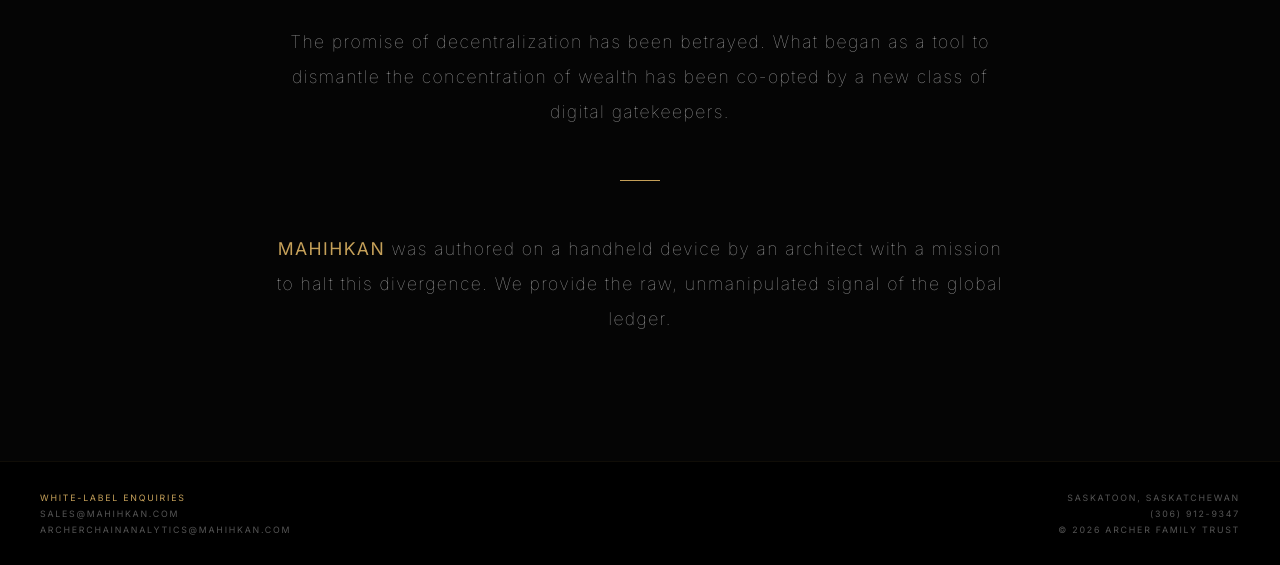
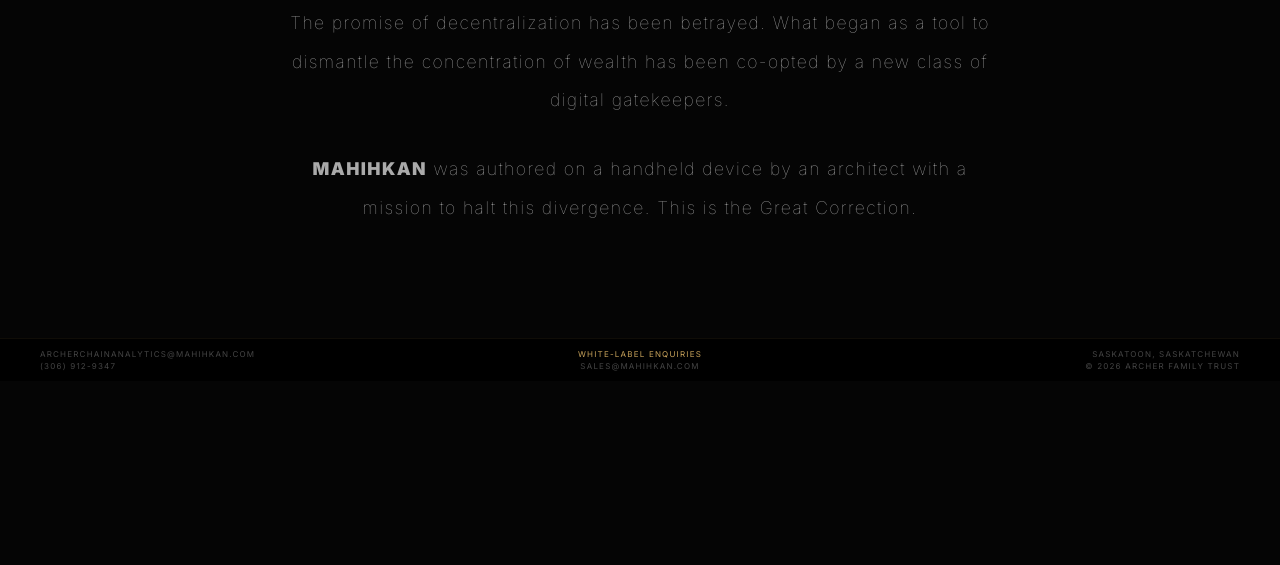
Before and after one commit to archerchainanalytics-ai/mahihkan.com-files, a plain HTML site: page index.html in a window 1280 px wide. Shown: the part 545-1110 px from the top of the page. After the commit the page ends 926 px from the top, so only its background shows below. Drawn offline with nearby package versions, Linux system fonts and the light colour scheme.

Commit message:
Refactor HTML comments and adjust styles

```diff
--- a/index.html
+++ b/index.html
@@ -27,16 +27,16 @@
             min-height: 100vh;
         }
 
-        /* 1. WIDENED CORPORATE REGISTRY (Edge-to-Edge) */
+        /* 1. CORPORATE REGISTRY HEADER (Edge-to-Edge) */
         #corporate-registry {
             position: fixed;
             top: 0;
             width: 100%;
             height: 48px;
             display: flex;
-            justify-content: space-between; /* Pins items to the far left and right */
+            justify-content: space-between;
             align-items: center;
-            padding: 0 40px; /* Adjust this to hit your "walls" perfectly */
+            padding: 0 40px;
             font-size: 0.55rem;
             letter-spacing: 0.3em;
             color: #444;
@@ -47,7 +47,7 @@
 
         .corp-name { color: var(--platinum-gold); font-weight: 400; }
 
-        /* 2. TICKER */
+        /* 2. ALĒTHEIA™ TICKER */
         #aletheia-ticker {
             position: fixed;
             top: 48px;
@@ -78,7 +78,7 @@
 
         @keyframes marquee { 0% { transform: translateX(0); } 100% { transform: translateX(-50%); } }
 
-        /* 3. BRANDING */
+        /* 3. CENTERED BRANDING */
         header {
             margin-top: calc(1.5in + 80px);
             text-align: center;
@@ -103,10 +103,10 @@
             text-transform: uppercase;
         }
 
-        /* 4. MISSION CONTENT */
+        /* 4. CONTENT BODY */
         .content-body {
             max-width: 850px;
-            margin: 100px auto;
+            margin: 80px auto;
             text-align: center;
             padding: 0 60px;
         }
@@ -115,45 +115,37 @@
             font-family: 'Cormorant Garamond', serif;
             font-size: 2.5rem;
             letter-spacing: 0.15em;
-            color: var(--snow-white);
             margin-bottom: 40px;
             text-transform: uppercase;
         }
 
         .mission-section p {
             font-weight: 100;
-            line-height: 2;
+            line-height: 2.2;
             letter-spacing: 0.08em;
             font-size: 1.1rem;
             color: #AAA;
-            margin-bottom: 25px;
+            margin-bottom: 30px;
         }
 
-        .logic-separator {
-            width: 40px;
-            height: 1px;
-            background: var(--platinum-gold);
-            margin: 50px auto;
-        }
-
-        .mission-section strong { color: var(--platinum-gold); font-weight: 400; }
-
-        /* 5. TIGHTENED FOOTER */
+        /* 5. ULTRA-SLIM REBALANCED FOOTER */
         footer {
-            padding: 30px 40px; /* Reduced padding from 60px to 30px */
-            font-size: 0.55rem;
-            letter-spacing: 0.2em;
+            padding: 10px 40px; /* Highly shrunken padding */
+            min-height: 40px;   /* Targeted 1/3 height of previous */
+            font-size: 0.5rem;
+            letter-spacing: 0.15em;
             text-transform: uppercase;
-            color: #555;
-            display: flex;
-            justify-content: space-between;
+            color: #444;
+            display: grid;
+            grid-template-columns: 1fr 1fr 1fr; /* Three balanced columns */
             align-items: center;
             border-top: 1px solid var(--border-glow);
             background: #000;
         }
 
-        .footer-column { display: flex; flex-direction: column; gap: 5px; }
-        .white-label { color: var(--platinum-gold); font-weight: 400; }
+        .footer-col { display: flex; flex-direction: column; gap: 2px; }
+        .white-label-callout { color: var(--platinum-gold); font-weight: 400; }
+        .text-center { text-align: center; }
         .text-right { text-align: right; }
         a { color: inherit; text-decoration: none; }
     </style>
@@ -174,7 +166,6 @@
             <span class="ticker-unit"><span style="color:var(--platinum-gold)">XMR/USD</span> 128.40</span>
             <span class="ticker-unit"><span style="color:var(--platinum-gold)">KAS/USD</span> 0.168</span>
             <span class="ticker-unit"><span style="color:var(--platinum-gold)">BTC/USD</span> 64,231.00</span>
-            <span class="ticker-unit"><span style="color:var(--platinum-gold)">ETH/USD</span> 3,452.12</span>
         </div>
     </div>
 
@@ -189,23 +180,25 @@
             <p>
                 The promise of decentralization has been betrayed. What began as a tool to dismantle the concentration of wealth has been co-opted by a new class of digital gatekeepers.
             </p>
-            <div class="logic-separator"></div>
             <p>
-                <strong>MAHIHKAN</strong> was authored on a handheld device by an architect with a mission to halt this divergence. We provide the raw, unmanipulated signal of the global ledger.
+                <strong>MAHIHKAN</strong> was authored on a handheld device by an architect with a mission to halt this divergence. This is the Great Correction.
             </p>
         </section>
     </main>
 
     <footer>
-        <div class="footer-column">
-            <span class="white-label">White-Label Enquiries</span>
-            <span><a href="mailto:sales@mahihkan.com">sales@mahihkan.com</a></span>
+        <div class="footer-col">
             <span><a href="mailto:ArcherChainAnalytics@mahihkan.com">ArcherChainAnalytics@mahihkan.com</a></span>
+            <span>(306) 912-9347</span>
         </div>
 
-        <div class="footer-column text-right">
+        <div class="footer-col text-center">
+            <span class="white-label-callout">White-Label Enquiries</span>
+            <span><a href="mailto:sales@mahihkan.com">sales@mahihkan.com</a></span>
+        </div>
+
+        <div class="footer-col text-right">
             <span>Saskatoon, Saskatchewan</span>
-            <span>(306) 912-9347</span>
             <span>© 2026 ARCHER FAMILY TRUST</span>
         </div>
     </footer>
```
